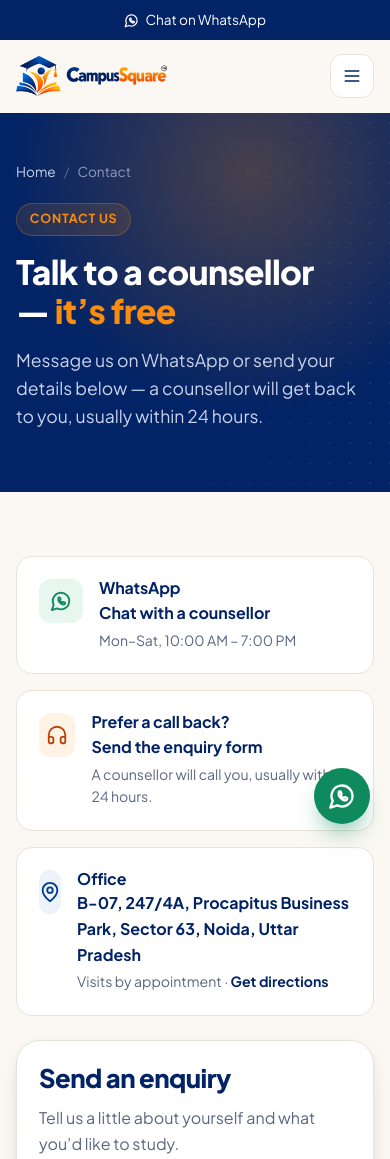
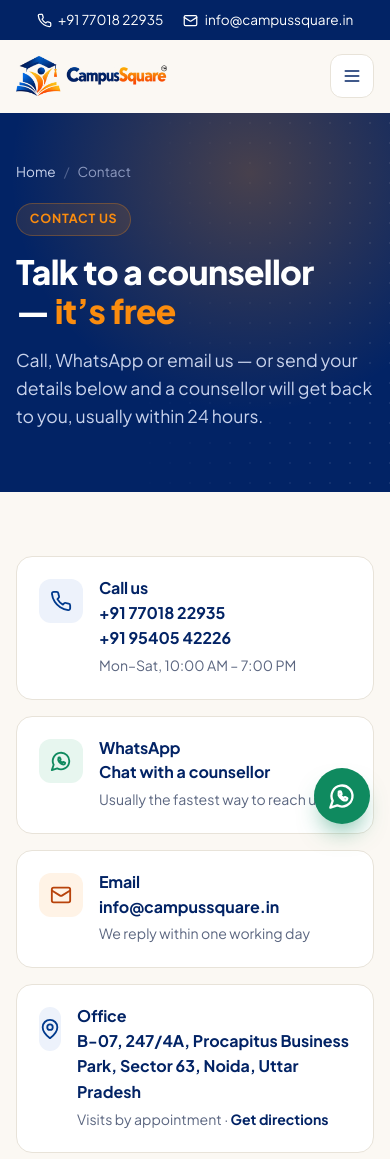
Before and after one commit to just-swati/campussquare, a plain HTML site: page contact.html in a window 390 px wide. Shown: the top 1159 px of the page. Drawn offline with Linux system fonts and the light colour scheme.

Commit message:
Show call numbers and info@campussquare.in
- Main mobile +91 77018 22935 in the top bar, landing header and bottom-bar
  Call button; both numbers on the contact page and in every footer
- Add info@campussquare.in to the top bar, contact page and footers
- WhatsApp buttons still go to 9540542226

Co-Authored-By: Claude Opus 5.5 <noreply@anthropic.com>

```diff
--- a/assets/css/styles.css
+++ b/assets/css/styles.css
@@ -273,6 +273,8 @@ img { display: block; max-width: 100%; height: auto; }
 .topbar__links a { display: inline-flex; align-items: center; gap: 0.4rem; color: #fff; text-decoration: none; }
 .topbar__links a:hover { color: var(--saffron); }
 .topbar .icon { width: 15px; height: 15px; }
+@media (max-width: 760px) { .topbar__links .topbar__wa { display: none; } } /* floating WhatsApp button covers phones */
+@media (max-width: 380px) { .topbar__links .topbar__email { display: none; } }
 @media (max-width: 760px) {
   .topbar__note { display: none; }
   .topbar__inner { justify-content: center; }
@@ -1133,7 +1135,7 @@ body.modal-open { overflow: hidden; }
   left: 0; right: 0; bottom: 0;
   z-index: 45;
   display: none;
-  grid-template-columns: 1fr 1.3fr;
+  grid-template-columns: 1fr 1fr 1.3fr;
   gap: 8px;
   padding: 10px 12px calc(10px + env(safe-area-inset-bottom));
   border-top: 1px solid var(--line);
--- a/contact.html
+++ b/contact.html
@@ -4,7 +4,7 @@
   <meta charset="utf-8">
   <meta name="viewport" content="width=device-width, initial-scale=1">
   <title>Contact Us — CampusSquare</title>
-  <meta name="description" content="Talk to a CampusSquare counsellor on WhatsApp or send an enquiry. Free one-to-one guidance on online degrees, certificates and 10th/12th open schooling.">
+  <meta name="description" content="Talk to a CampusSquare counsellor by phone, WhatsApp or email. Free one-to-one guidance on online degrees, certificates and 10th/12th open schooling.">
   <meta name="theme-color" content="#022365">
   <link rel="icon" href="assets/img/favicon.png" type="image/png">
   <link rel="apple-touch-icon" href="assets/img/apple-touch-icon.png">
@@ -22,7 +22,9 @@
     <div class="container topbar__inner">
       <p class="topbar__note"><span class="pulse" aria-hidden="true"></span> Admissions open for Session 2026–27 · Free counselling</p>
       <div class="topbar__links">
-        <a href="https://wa.me/919540542226?text=Hi%20CampusSquare%2C%20I%27d%20like%20free%20counselling." target="_blank" rel="noopener"><svg class="icon" aria-hidden="true"><use href="#i-whatsapp"/></svg> Chat on WhatsApp</a>
+        <a href="tel:+917701822935"><svg class="icon" aria-hidden="true"><use href="#i-phone"/></svg> +91 77018 22935</a>
+        <a class="topbar__email" href="mailto:info@campussquare.in"><svg class="icon" aria-hidden="true"><use href="#i-mail"/></svg> info@campussquare.in</a>
+        <a class="topbar__wa" href="https://wa.me/919540542226?text=Hi%20CampusSquare%2C%20I%27d%20like%20free%20counselling." target="_blank" rel="noopener"><svg class="icon" aria-hidden="true"><use href="#i-whatsapp"/></svg> WhatsApp</a>
       </div>
     </div>
   </div>
@@ -53,7 +55,7 @@
         <ol class="breadcrumb"><li><a href="index.html">Home</a></li><li aria-current="page">Contact</li></ol>
         <span class="eyebrow eyebrow--dark">Contact us</span>
         <h1>Talk to a counsellor — <em>it’s free</em></h1>
-        <p>Message us on WhatsApp or send your details below — a counsellor will get back to you, usually within 24 hours.</p>
+        <p>Call, WhatsApp or email us — or send your details below and a counsellor will get back to you, usually within 24 hours.</p>
       </div>
     </section>
 
@@ -61,14 +63,18 @@
       <div class="container contact-grid">
         <div class="contact-list">
           <div class="contact-card" data-reveal style="--d:0">
-            <span class="icon-tile icon-tile--sm icon-tile--green"><svg class="icon" aria-hidden="true"><use href="#i-whatsapp"/></svg></span>
-            <div><h3>WhatsApp</h3><a href="https://wa.me/919540542226?text=Hi%20CampusSquare%2C%20I%27d%20like%20free%20counselling." target="_blank" rel="noopener">Chat with a counsellor</a><p>Mon–Sat, 10:00 AM – 7:00 PM</p></div>
+            <span class="icon-tile icon-tile--sm"><svg class="icon" aria-hidden="true"><use href="#i-phone"/></svg></span>
+            <div><h3>Call us</h3><a href="tel:+917701822935">+91 77018 22935</a><br><a href="tel:+919540542226">+91 95405 42226</a><p>Mon–Sat, 10:00 AM – 7:00 PM</p></div>
           </div>
           <div class="contact-card" data-reveal style="--d:1">
-            <span class="icon-tile icon-tile--sm icon-tile--saffron"><svg class="icon" aria-hidden="true"><use href="#i-headset"/></svg></span>
-            <div><h3>Prefer a call back?</h3><strong>Send the enquiry form</strong><p>A counsellor will call you, usually within 24 hours.</p></div>
+            <span class="icon-tile icon-tile--sm icon-tile--green"><svg class="icon" aria-hidden="true"><use href="#i-whatsapp"/></svg></span>
+            <div><h3>WhatsApp</h3><a href="https://wa.me/919540542226?text=Hi%20CampusSquare%2C%20I%27d%20like%20free%20counselling." target="_blank" rel="noopener">Chat with a counsellor</a><p>Usually the fastest way to reach us</p></div>
           </div>
           <div class="contact-card" data-reveal style="--d:2">
+            <span class="icon-tile icon-tile--sm icon-tile--saffron"><svg class="icon" aria-hidden="true"><use href="#i-mail"/></svg></span>
+            <div><h3>Email</h3><a href="mailto:info@campussquare.in">info@campussquare.in</a><p>We reply within one working day</p></div>
+          </div>
+          <div class="contact-card" data-reveal style="--d:3">
             <span class="icon-tile icon-tile--sm"><svg class="icon" aria-hidden="true"><use href="#i-pin"/></svg></span>
             <div><h3>Office</h3><strong>B-07, 247/4A, Procapitus Business Park, Sector 63, Noida, Uttar Pradesh</strong><p>Visits by appointment · <a href="https://www.google.com/maps/search/?api=1&amp;query=Procapitus%20Business%20Park%2C%20Sector%2063%2C%20Noida" target="_blank" rel="noopener">Get directions</a></p></div>
           </div>
@@ -138,7 +144,9 @@
         <div>
           <h4>Get in touch</h4>
           <ul class="footer-contact">
+            <li><svg class="icon" aria-hidden="true"><use href="#i-phone"/></svg><span><a href="tel:+917701822935">+91 77018 22935</a><br><a href="tel:+919540542226">+91 95405 42226</a></span></li>
             <li><svg class="icon" aria-hidden="true"><use href="#i-whatsapp"/></svg><a href="https://wa.me/919540542226" target="_blank" rel="noopener">Chat on WhatsApp</a></li>
+            <li><svg class="icon" aria-hidden="true"><use href="#i-mail"/></svg><a href="mailto:info@campussquare.in">info@campussquare.in</a></li>
             <li><svg class="icon" aria-hidden="true"><use href="#i-pin"/></svg><a href="https://www.google.com/maps/search/?api=1&amp;query=Procapitus%20Business%20Park%2C%20Sector%2063%2C%20Noida" target="_blank" rel="noopener">B-07, 247/4A, Procapitus Business Park, Sector 63, Noida</a></li>
             <li><svg class="icon" aria-hidden="true"><use href="#i-clock"/></svg><span>Mon–Sat, 10:00 AM – 7:00 PM</span></li>
           </ul>
```
Also changed, not shown: about.html (+5 -1 lines), courses.html (+5 -1 lines), index.html (+5 -1 lines), landing.html (+3 -2 lines), 1 other file.
